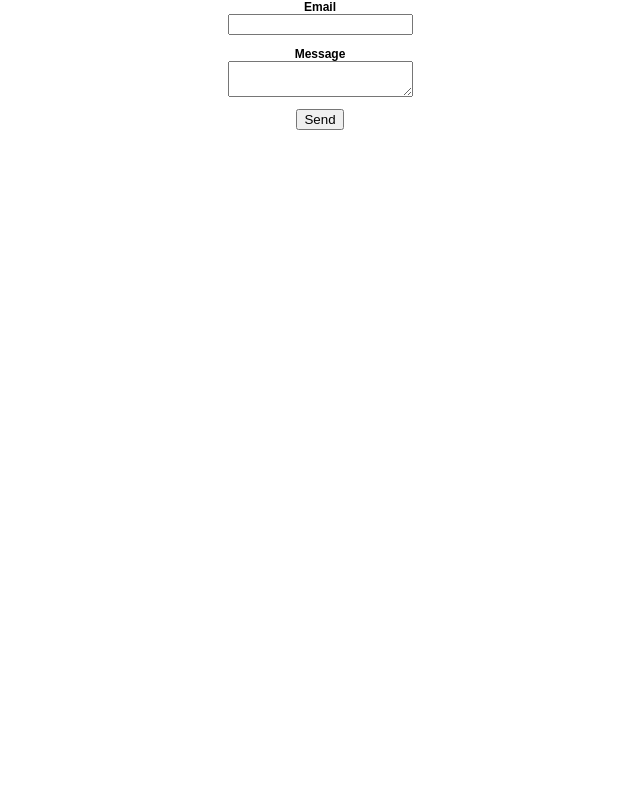
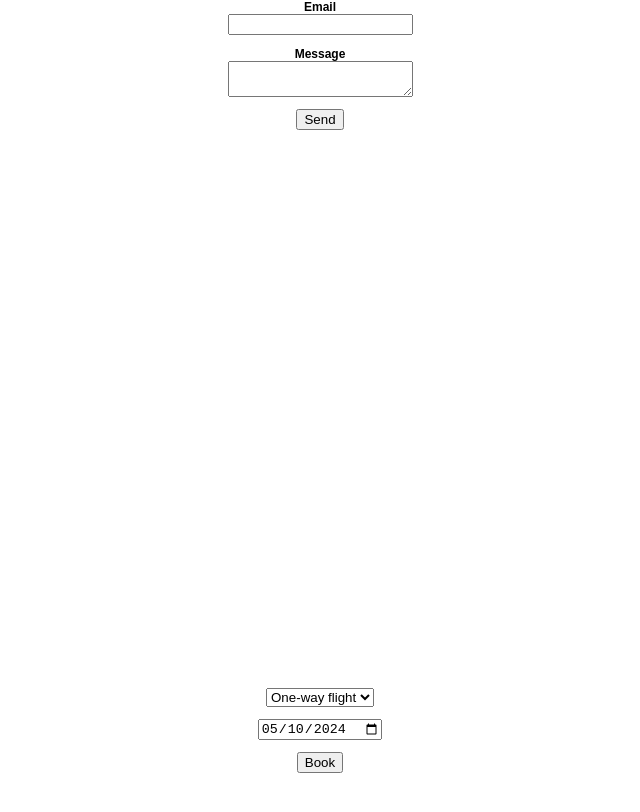
Before and after one commit to JWest2323/holy-grail, a React (Create React App) app: page / in a window 1280 px wide. Shown: the part 824-1636 px from the top of the page, without its empty margins (320-960 px from the left). Before the commit the page ends 954 px from the top, so only its background shows below. Built offline with nearby package versions, Linux system fonts and the light colour scheme.

Commit message:
FlightPicker Component Impl

```diff
--- a/src/App.js
+++ b/src/App.js
@@ -4,6 +4,7 @@ import TemperatureConverter from "./components/TemperatureConverter";
 import TweetCard from "./components/TweetCard";
 import ToDoList from "./components/ToDoList";
 import ContactForm from "./components/contactForm/ContactForm";
+import FlightPicker from "./components/FlightPicker";
 
 function App() {
   return (
@@ -49,6 +50,9 @@ function App() {
       <ToDoList />
 
       <ContactForm />
+
+
+      <FlightPicker />
     </>
 
 
--- /dev/null
+++ b/src/components/FlightPicker.jsx
@@ -0,0 +1,76 @@
+import "./css/FlightPicker.css";
+import { useState } from "react";
+
+const formatDate = (date) => {
+  const year = date.getFullYear();
+  const month = (date.getMonth() + 1).toString().padStart(2, "0");
+  const day = date.getDate().toString().padStart(2, "0");
+
+  return [year, month, day].join("-");
+};
+
+const TODAY = formatDate(new Date());
+const DAY_IN_SECONDS = 24 * 60 * 60 * 1000;
+
+const FlightPicker = () => {
+  const [flightType, setFlightType] = useState("one-way");
+  const [departureDate, setDepartureDate] = useState(
+    // init to Tomorrow's date
+    formatDate(new Date(Date.now() + DAY_IN_SECONDS))
+  );
+  const [returnDate, setReturnDate] = useState(departureDate);
+
+  const handleSubmit = (event) => {
+    event.preventDefault();
+    if (flightType === "one-way") {
+      alert(`You have booked a one-way flight on ${departureDate}`);
+      return;
+    } else {
+      alert(
+        `You have booked a return flight, departing on ${departureDate} and returning on ${returnDate}`
+      );
+    }
+  };
+
+  return (
+    <form
+      action=""
+      className="flight-picker"
+      value={flightType}
+      onSubmit={(event) => handleSubmit(event)}
+    >
+      <select
+        name="flight-type"
+        id="flight-type"
+        onChange={(event) => setFlightType(event.target.value)}
+      >
+        <option value="one-way">One-way flight</option>
+        <option value="return">Return flight</option>
+      </select>
+      <input
+        aria-label="Departure date"
+        type="date"
+        name="departureInput"
+        id="departureInput"
+        value={departureDate}
+        onChange={(event) => setDepartureDate(event.target.value)}
+        min={TODAY}
+      />
+
+      {flightType === "return" && (
+        <input
+          aria-label="Return date"
+          type="date"
+          name="returnInput"
+          id="returnInput"
+          value={returnDate}
+          min={departureDate}
+          onChange={(event) => setReturnDate(event.target.value)}
+        />
+      )}
+      <button>Book</button>
+    </form>
+  );
+};
+
+export default FlightPicker;
--- /dev/null
+++ b/src/components/css/FlightPicker.css
@@ -0,0 +1,9 @@
+.flight-picker {
+  margin-top: 50vh;
+  height: 50vh;
+  display: flex;
+  flex-direction: column;
+  justify-content: center;
+  align-items: center;
+  gap: 12px;
+}
```
